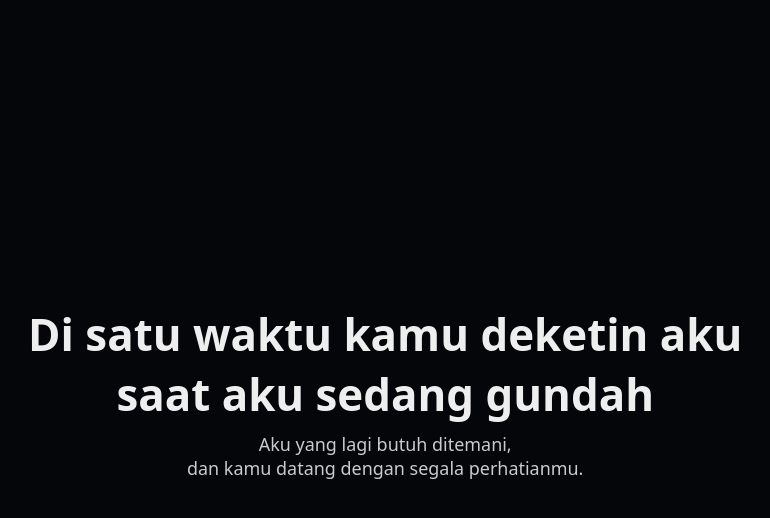
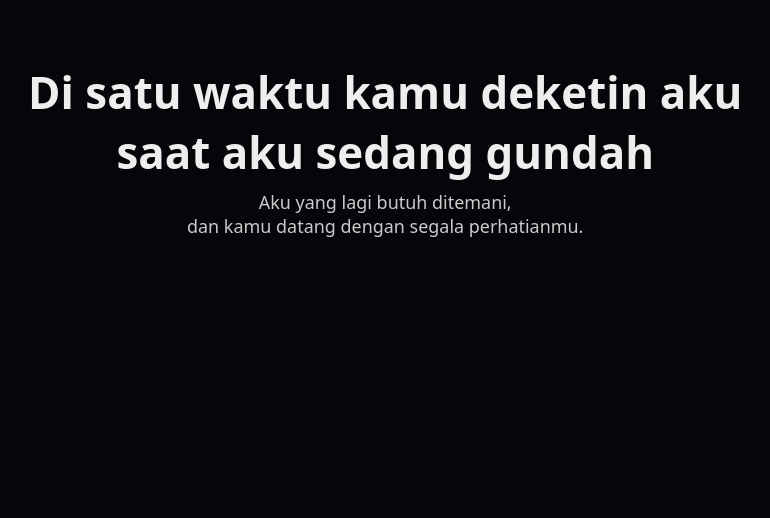
Before and after one commit to anissepti/story, a plain HTML site: page index.html in a window 1280 px wide. Shown: the whole page, without its empty margins (255-1025 px from the left). Drawn offline with nearby package versions, Linux system fonts and the light colour scheme.

Commit message:
index.html

```diff
--- a/index.html
+++ b/index.html
@@ -40,13 +40,12 @@
         .swiper-slide {
             display: flex;
             align-items: center;
-            justify-content: center;
+            /* justify-content: center; */
             flex-direction: column;
             padding: 20px;
+            padding-top: 60px;
             text-align: center;
             position: relative;
-            padding-top: 0px;
-            margin-top: 0px;
         }
 
         .slide-frame {
```
